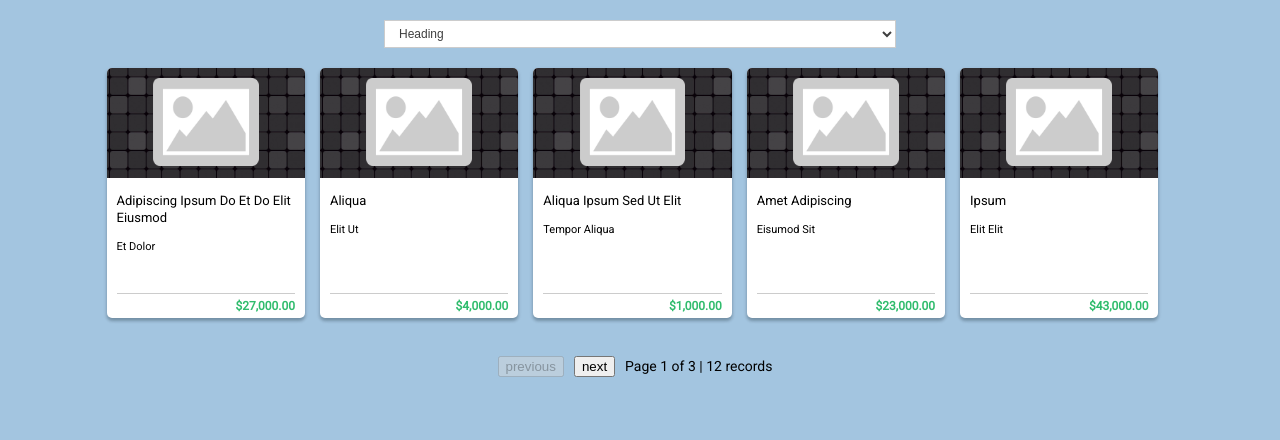
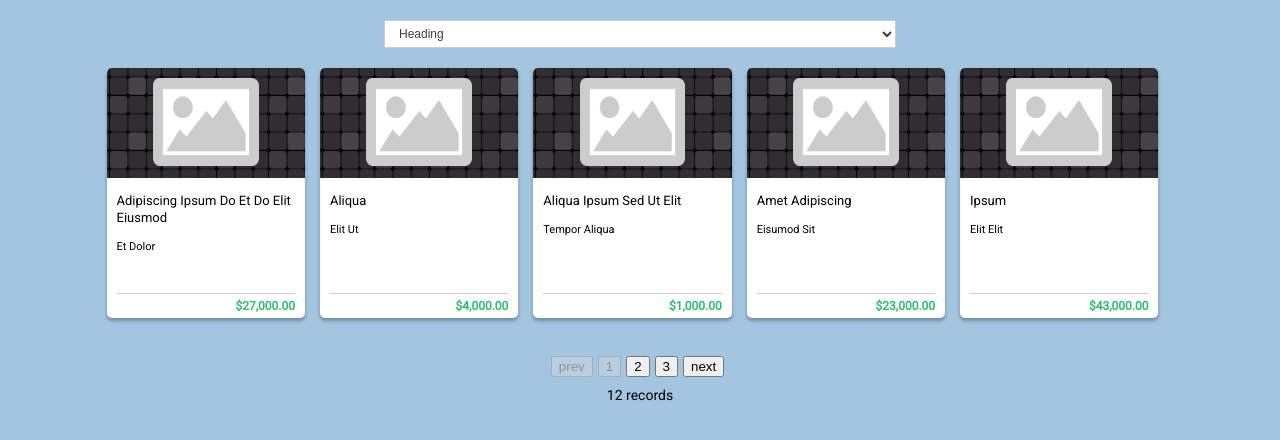
Before and after one commit to amerturkovic/turk-cox-react-project, a React (Create React App) app: page / in a window 1280 px wide. Shown: the top 440 px of the page. Built offline with nearby package versions, Linux system fonts and the light colour scheme.

Commit message:
pagination - version with page btns

```diff
--- a/src/components/Pagination/index.js
+++ b/src/components/Pagination/index.js
@@ -45,10 +45,14 @@ export class Pagination extends Component {
 	}
 
     render() {
+		const arr = Array(this.state.totalPages).fill(null);
         return <div className="pagination">
-			<button onClick={() => this.pageChangeButtonAction('down')} disabled={this.props.currentPage === 1}>previous</button>
+			<button onClick={() => this.pageChangeButtonAction('down')} disabled={this.props.currentPage === 1}>prev</button>
+			{arr.map((el, i) =>
+                <button key={i + 1} onClick={() => this.props.handleOnChange(i + 1)} disabled={this.props.currentPage === i + 1}>{i + 1}</button>
+            )}
 			<button onClick={() => this.pageChangeButtonAction('up')} disabled={this.props.currentPage === this.state.totalPages}>next</button>
-			<div>Page {this.props.currentPage} of {this.state.totalPages} | {this.props.totalRecords} records</div>
+			<div>{this.props.totalRecords} records</div>
         </div>
     }
 }
--- a/src/components/Pagination/styles.scss
+++ b/src/components/Pagination/styles.scss
@@ -2,11 +2,13 @@
 
 .pagination {
     text-align: center;
-    button,
+    button {
+        display: inline-block;
+        margin-right: 5px;
+        margin-bottom: 10px;
+    }
     div {
-        display: inline-block;
-        margin-right: 10px;
-        margin-bottom: 10px;
+        display: block;
     }
     button {
         cursor: pointer;
```
